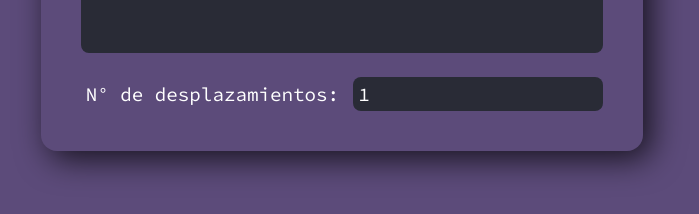
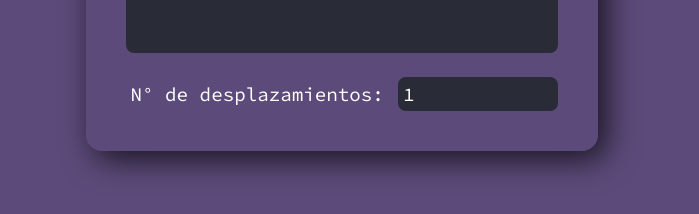
Before and after one commit to Alvaro0096/Cifrado-Cesar, a plain HTML site: page index.html in a window 1280 px wide. Shown: the part 402-616 px from the top of the page, without its empty margins (298-997 px from the left). Drawn offline with Linux system fonts and the light colour scheme.

Commit message:
Correccion min input y Css

```diff
--- a/index.css
+++ b/index.css
@@ -76,10 +76,10 @@ h1{
 }
 
 #input_number{
+    width: 10rem;
     padding: .3rem;
     font-size: 1.2rem;
     color: #fff;
     background-color: var(--color-back);
     border-radius: .5rem;
-    transition: 1s;
 }
--- a/index.html
+++ b/index.html
@@ -18,7 +18,7 @@
         </div>
         <div id="number_box">
             <p id="txt_num">N° de desplazamientos:</p>
-            <input id="input_number" type="number" max="100" value="1">
+            <input id="input_number" type="number" min="1" max="100" value="1">
         </div>
     </main>
 <script type="text/javascript" src="index.js"></script>
```
